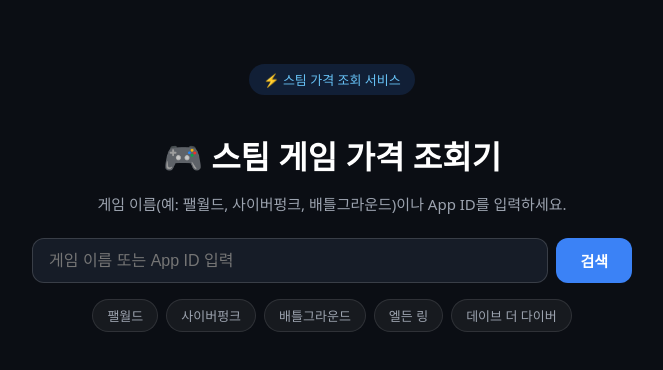
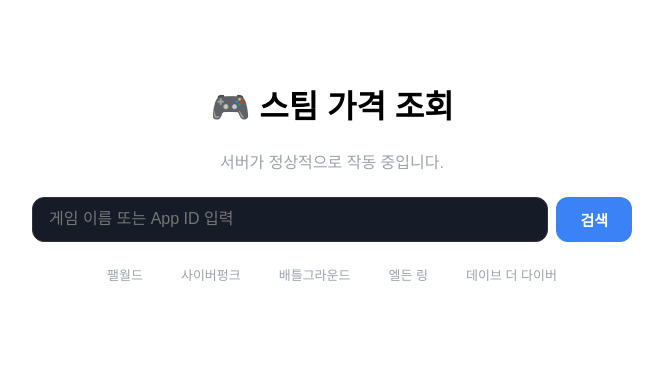
Before and after one commit to uok0114-hue/steam-sale, a Next.js app: page / in a window 1280 px wide. Shown: the top 370 px of the page, without its empty margins (308-971 px from the left). Built offline with nearby package versions, Linux system fonts and the light colour scheme.

Commit message:
fix: sync app/layout.js and app/page.js structure to trigger clean deployment on Cloudflare Pages

```diff
--- a/app/layout.js
+++ b/app/layout.js
@@ -1,14 +1,12 @@
 export const metadata = {
-  title: '🎮 스팀 게임 가격 조회기 | K-SteamTracker',
-  description: '스팀 App ID 및 게임 이름으로 실시간 원가, 할인가, 이미지 및 가격 정보를 조회하는 서비스',
+  title: 'Steam Sale Tracker',
+  description: 'Steam price tracker',
 };
 
 export default function RootLayout({ children }) {
   return (
     <html lang="ko">
-      <body style={{ margin: 0, padding: 0, backgroundColor: '#0b0e14', color: '#fff' }}>
-        {children}
-      </body>
+      <body>{children}</body>
     </html>
   );
 }
--- a/app/page.js
+++ b/app/page.js
@@ -47,28 +47,12 @@
     <main style={{
       maxWidth: '600px',
       margin: '40px auto',
-      padding: '24px 16px',
-      textAlign: 'center',
-      fontFamily: 'system-ui, sans-serif'
+      padding: '20px',
+      fontFamily: 'sans-serif',
+      textAlign: 'center'
     }}>
-      <div style={{
-        display: 'inline-block',
-        padding: '6px 14px',
-        borderRadius: '9999px',
-        backgroundColor: 'rgba(59, 130, 246, 0.15)',
-        color: '#66c0f4',
-        fontSize: '13px',
-        marginBottom: '16px'
-      }}>
-        ⚡ 스팀 가격 조회 서비스
-      </div>
-
-      <h1 style={{ fontSize: '32px', fontWeight: 'bold', marginBottom: '8px' }}>
-        🎮 스팀 게임 가격 조회기
-      </h1>
-      <p style={{ color: '#9ca3af', fontSize: '15px', marginBottom: '24px' }}>
-        게임 이름(예: 팰월드, 사이버펑크, 배틀그라운드)이나 App ID를 입력하세요.
-      </p>
+      <h1>🎮 스팀 가격 조회</h1>
+      <p style={{ color: '#9ca3af', marginBottom: '24px' }}>서버가 정상적으로 작동 중입니다.</p>
 
       <div style={{ display: 'flex', gap: '8px', marginBottom: '16px' }}>
         <input
@@ -81,7 +65,7 @@
             flex: 1,
             padding: '12px 16px',
             borderRadius: '12px',
-            border: '1px solid rgba(255, 255, 255, 0.15)',
+            border: '1px solid #333',
             backgroundColor: '#161c27',
             color: '#fff',
             fontSize: '16px',
```
